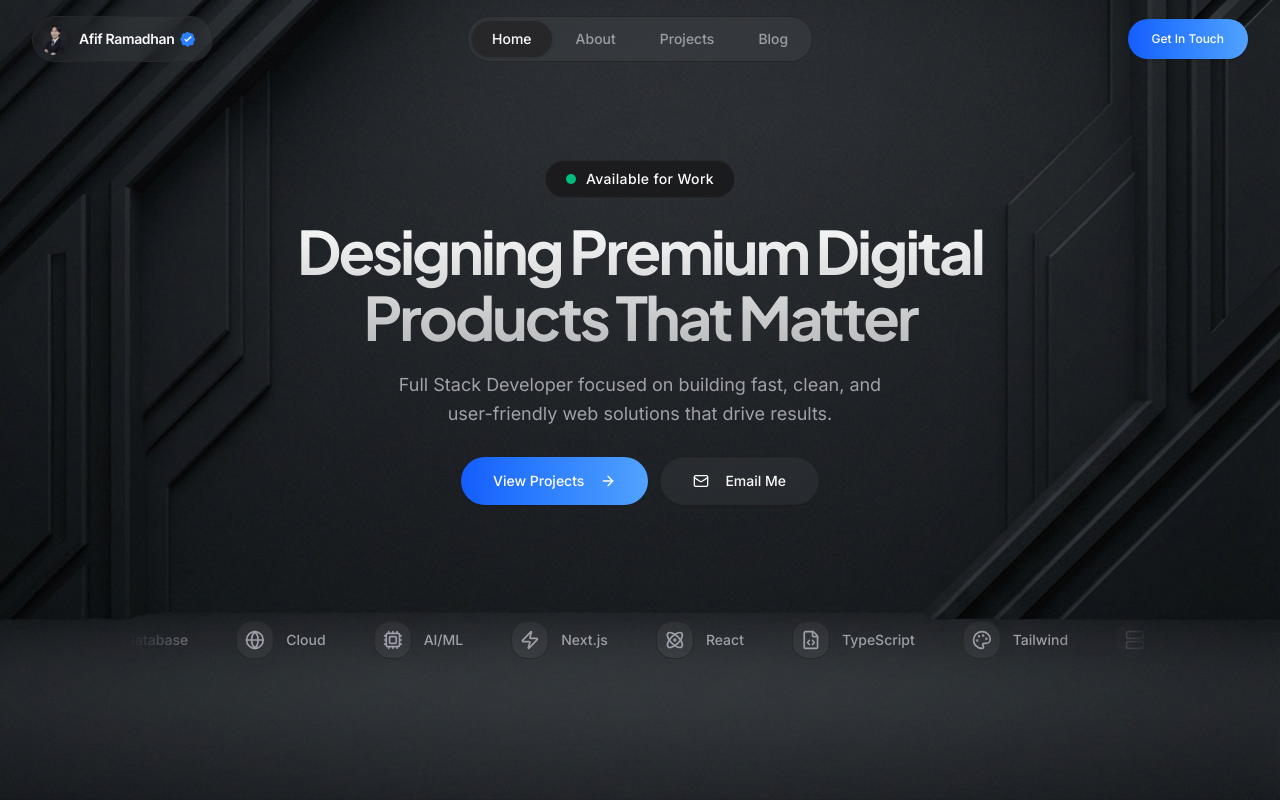
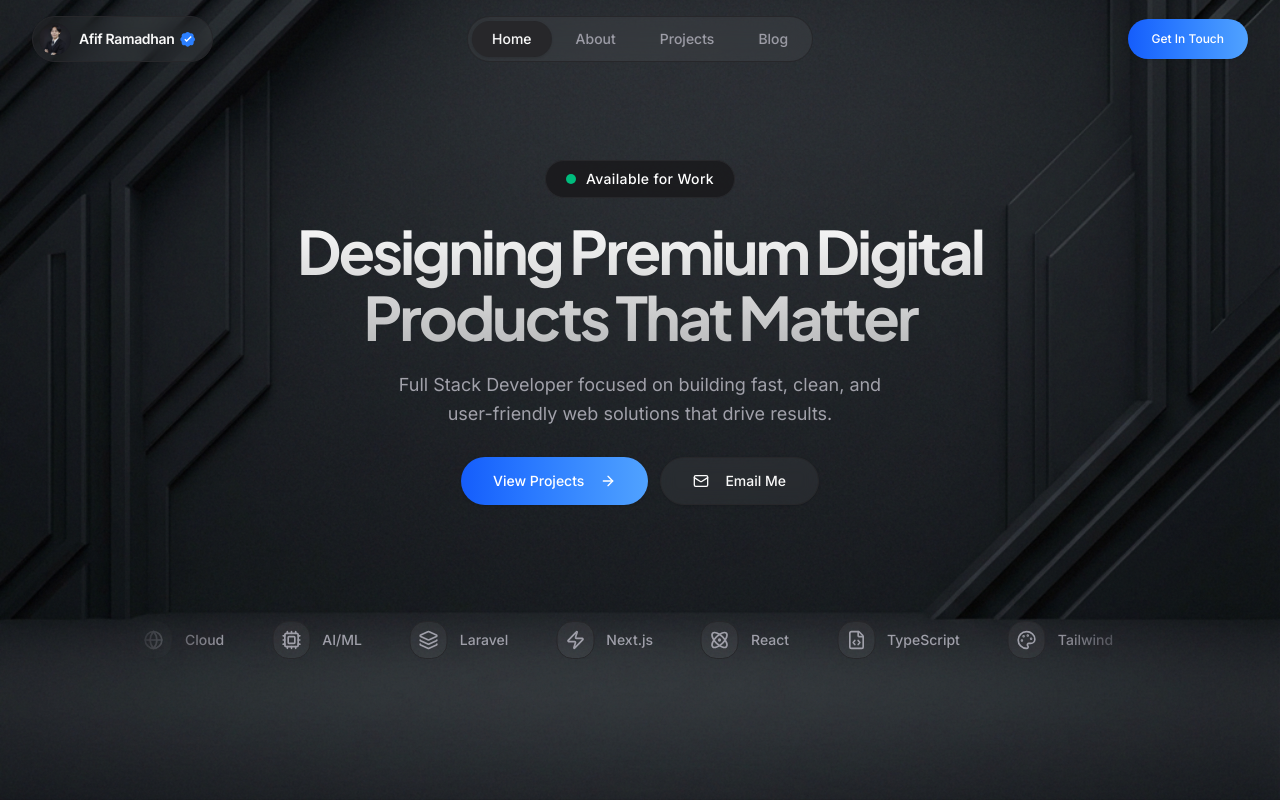
Before and after one commit to afif23170si-ui/afiframadhan.my.id, a Next.js app: page / in a window 1280 px wide. Shown: the top 800 px of the page. Built offline with nearby package versions, Linux system fonts and the light colour scheme.

Commit message:
update tech stack

```diff
--- a/components/sections/hero.tsx
+++ b/components/sections/hero.tsx
@@ -3,7 +3,7 @@
 import { motion } from "framer-motion"
 import { Button } from "@/components/ui/button"
 import { projects } from "@/lib/projects"
-import { ArrowRight, Mail, Atom, Zap, Palette, FileCode, Server, Database, Globe, Cpu } from "lucide-react"
+import { ArrowRight, Mail, Atom, Zap, Palette, FileCode, Server, Database, Globe, Cpu, Layers } from "lucide-react"
 
 import Link from "next/link"
 import Image from "next/image"
@@ -17,6 +17,7 @@ const techStack = [
   { name: "Database", icon: Database },
   { name: "Cloud", icon: Globe },
   { name: "AI/ML", icon: Cpu },
+  { name: "Laravel", icon: Layers },
 ]
 
 export function Hero() {
```
